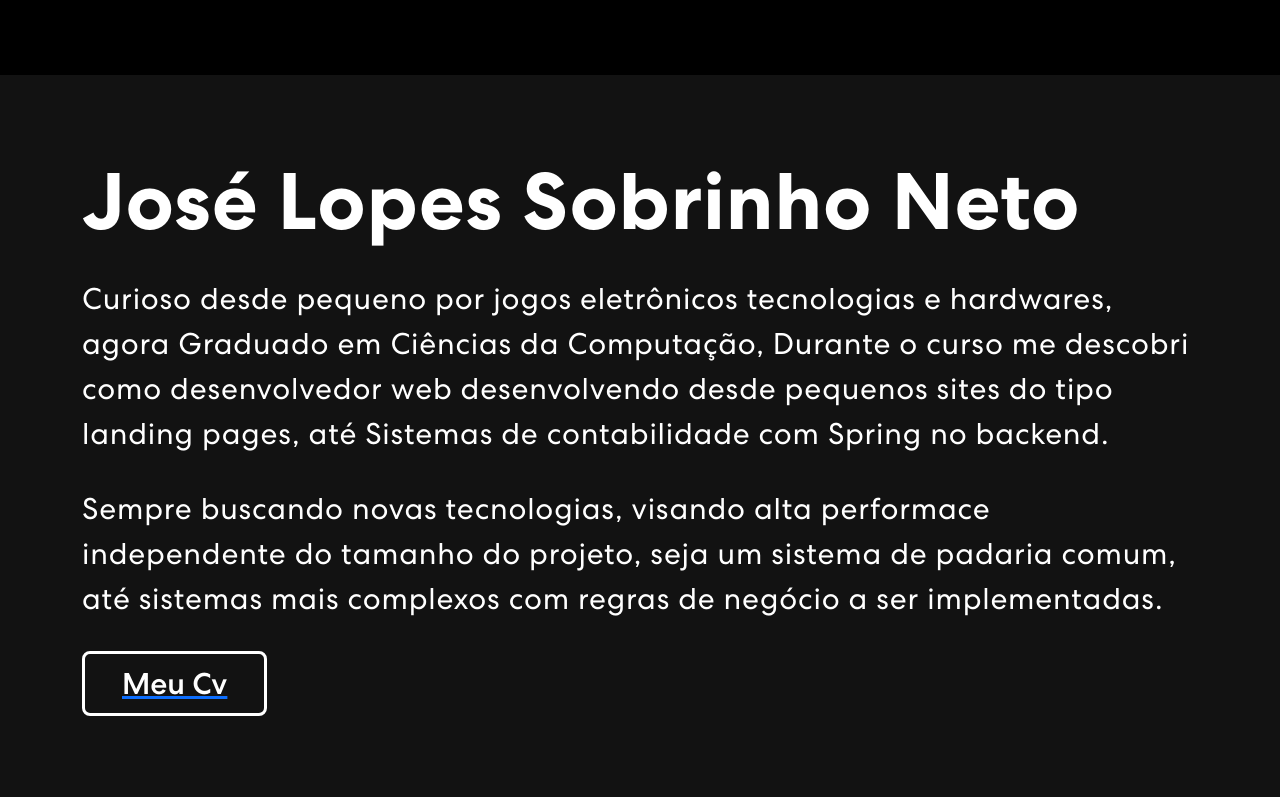
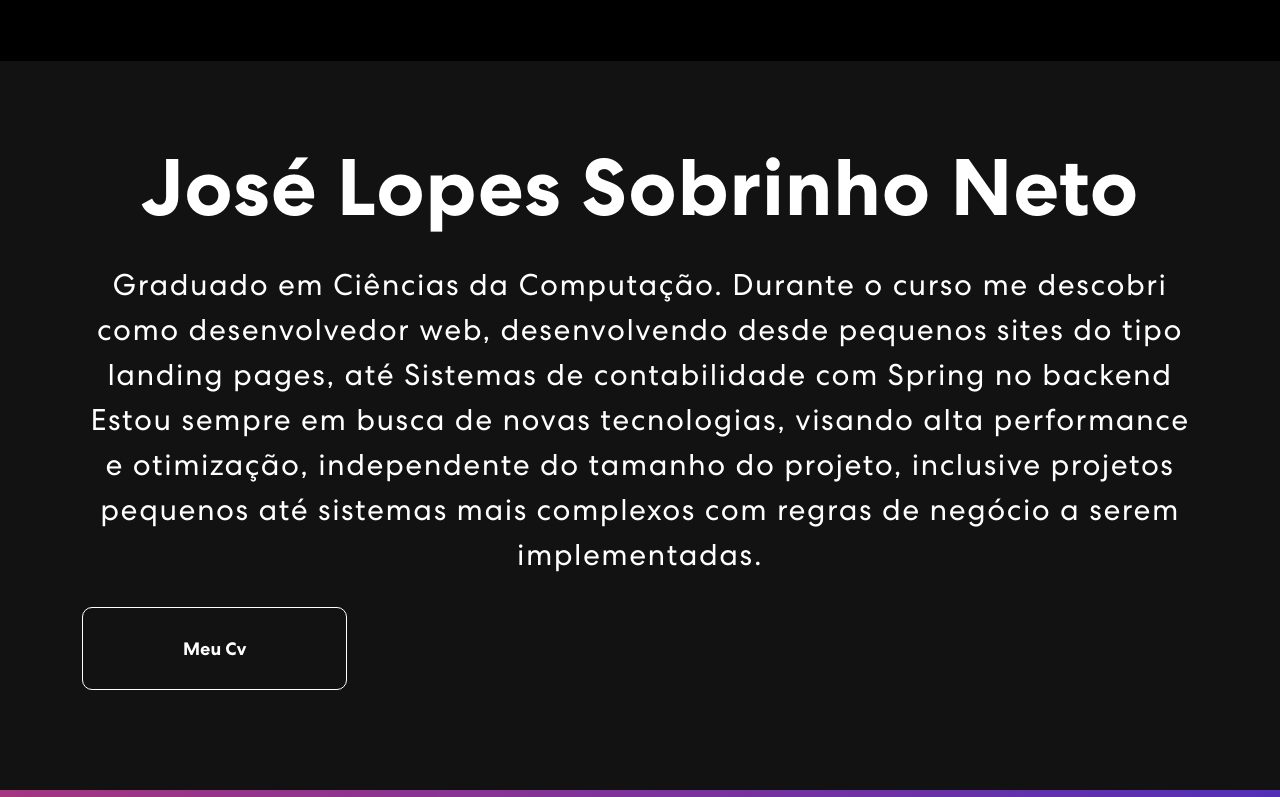
Before and after one commit to JoseNeto09/Portifolio, a React (Create React App) app: page / in a window 1280 px wide. Shown: the part 2000-2797 px from the top of the page. Built offline with nearby package versions, Linux system fonts and the light colour scheme.

Commit message:
alterações no css

```diff
--- a/src/App.css
+++ b/src/App.css
@@ -327,11 +327,11 @@ nav.navbar .navbar-toggler[aria-expanded="true"] .navbar-toggler-icon {
 	font-weight: 700;
 }
 .skill p {
-    color: #B8B8B8;
-    font-size: 18px;
-    letter-spacing: 0.8px;
-    line-height: 1.5em;
-    margin: 14px 0 75px 0;
+  display: grid;
+  color: #ffffff;
+  font-size: 30px;
+  font-weight: 300;
+  text-align: center;
 }
 .skill-slider {
   width: 80%;
@@ -494,6 +494,91 @@ nav.navbar .navbar-toggler[aria-expanded="true"] .navbar-toggler-icon {
   right: 0;
   z-index: -4;
 }
+
+.sobre {
+  padding: 260px 0 100px 0;
+  padding-top: 90px;
+  background-position: top center;
+  background-size: cover;
+  background-repeat: no-repeat;
+}
+.sobre .tagline {
+  font-weight: 600;
+  letter-spacing: 0.8px;
+  padding: 8px 10px;
+  background: linear-gradient(90.21deg, rgba(170, 54, 124, 0.5) -5.91%, rgba(74, 47, 189, 0.5) 111.58%);
+  border: 1px solid rgba(255, 255, 255, 0.5);
+  font-size: 20px;
+  margin-bottom: 16px;
+  display: inline-block;
+}
+.sobre h1 {
+  font-size: 80px;
+  font-weight: 600;
+  letter-spacing: 0.8px;
+  line-height: 0.9;
+  margin-bottom: 39px;
+  text-align: center;
+  display: block;
+
+}
+.sobre p {
+  color: #ffffff;
+  font-size: 30px;
+  font-weight: 300;
+  text-align: center;
+  letter-spacing: 1.5px;
+  line-height: 1.5em;
+  width: 100%;
+  margin-bottom: 10px;
+}
+.sobre button {
+  font-weight: 700;
+  cursor: pointer;
+  color: #ffff;
+  border: 1px solid #ffffff;
+  padding: 29px 100px;
+  font-size: 18px;
+  position: relative;
+  background-color: transparent;
+  transition: 0.4s ease-in-out;
+  border-radius: 10px;
+}
+.sobre a{
+  padding-top: 20px;
+  text-decoration: none;
+}
+
+.sobre button span {
+  z-index: 2;
+}
+.sobre button::before {
+  content: "";
+  border-radius: 10px;
+  width: 0%;
+  height: 100%;
+  position: relative;
+  background-color: #ffff;
+  left: 0;
+  top: 0;
+  z-index: -1;
+  transition: 0.3s ease-in-out;
+}
+
+.sobre button:hover {
+  color: #000;
+  border-radius: 10px;
+}
+.sobre button:hover::before {
+  width: 100%;
+  height: 100%;
+  position: absolute;
+}
+.txt-rotate > .wrap {
+  border-right: 0.05em solid #ffffff;
+}
+
+
 
 .contact {
   background: linear-gradient(90.21deg, #AA367C -5.91%, #4A2FBD 111.58%);
@@ -672,83 +757,3 @@ nav.navbar .navbar-toggler[aria-expanded="true"] .navbar-toggler-icon {
 		padding: 0 150px;
 	}
 }
-.sobre {
-  padding: 260px 0 100px 0;
-  padding-top: 90px;
-  background-position: top center;
-  background-size: cover;
-  background-repeat: no-repeat;
-}
-.sobre .tagline {
-  font-weight: 600;
-  letter-spacing: 0.8px;
-  padding: 8px 10px;
-  background: linear-gradient(90.21deg, rgba(170, 54, 124, 0.5) -5.91%, rgba(74, 47, 189, 0.5) 111.58%);
-  border: 1px solid rgba(255, 255, 255, 0.5);
-  font-size: 20px;
-  margin-bottom: 16px;
-  display: inline-block;
-}
-.sobre h1 {
-  font-size: 80px;
-  font-weight: 600;
-  letter-spacing: 0.8px;
-  line-height: 0.9;
-  margin-bottom: 39px;
-  display: block;
-
-}
-.sobre p {
-  color: #ffffff;
-  font-size: 30px;
-  font-weight: 300;
-  letter-spacing: 0.8px;
-  line-height: 1.5em;
-  width: 100%;
-  margin-bottom: 30px;
-}
-.sobre button {
-  font-weight: 500;
-  display:flex;
-  color: #ffff;
-  border: 3px solid #ffffff;
-  padding: 10px 37px 10px;
-  font-size: 30px;
-  position:relative;
-  background-color: transparent;
-  transition: 0.90s ease-in-out;
-  border-radius: 8px;
-}
-.sobre a{
-  width: 10px;
-  height: 10px;
-  padding-top: 20px;
-}
-.sobre button span {
-  z-index: 2;
-}
-.sobre button::before {
-  content: "";
-  border-radius: 10px;
-  width: 0%;
-  height: 100%;
-  position: relative;
-  background-color: #fff;
-  left: 0;
-  top: 0;
-  z-index: -1;
-  transition: 0.3s ease-in-out;
-
-}
-.sobre button:hover {
-  color: #ffffff;
-  border-radius: 20px;
-}
-.sobre button:hover::before {
-  width: 100%;
-  height: 100%;
-  position: absolute;
-}
-.txt-rotate > .wrap {
-  border-right: 0.05em solid #ffffff;
-}
--- a/src/components/ProjectCard.js
+++ b/src/components/ProjectCard.js
@@ -30,7 +30,7 @@ export const ProjectCard = ({ title, description, imgUrl, link }) => {
           <span>{description}</span>
           <br/>
           <br/>
-          <a className="buttonLInk" href={link}>Saiba Mais.</a>
+          <a target="blank" className="buttonLInk" href={link}>Saiba Mais.</a>
         </div>
       </div>
 
--- a/src/components/Skills.js
+++ b/src/components/Skills.js
@@ -39,7 +39,7 @@ export const Skills = () => {
                 <div className="col-12">
                     <div className="skill-bx wow zoomIn">
                         <h2>Habilidades</h2>
-                        <p>linguagem de marcação e FrameWorks utilizados, em projetos pessoais em formato de portfólio.</p>
+                            <p>linguagem de marcação e FrameWorks utilizados, em projetos pessoais em formato de portfólio.</p>
                         <Carousel responsive={responsive} infinite={true} className="owl-carousel owl-theme skill-slider">
                             <div className="item">
                                 <img src={meter1} alt="Image" />
--- a/src/components/SobreMim.js
+++ b/src/components/SobreMim.js
@@ -7,17 +7,15 @@ export const SobreMim = () =>{
     return(
         <section className="sobre" id="sobre">
             <Container>
-                <Row className="align-items-center">
+                <Row>
                     <Col>
                         <h1>{`José Lopes Sobrinho Neto`}<span className="wrap"></span></h1>
-                        <p>Curioso desde pequeno por jogos eletrônicos tecnologias e hardwares, agora Graduado em Ciências da Computação, Durante o curso me descobri como desenvolvedor web desenvolvendo desde pequenos sites do tipo landing pages, até Sistemas de contabilidade com Spring no backend.</p>
-                        <p>Sempre buscando novas tecnologias, visando alta performace independente do tamanho do projeto, seja um sistema de padaria comum, até sistemas mais complexos com regras de negócio a ser implementadas.</p>
+                        <p>Graduado em Ciências da Computação. Durante o curso me descobri como desenvolvedor web, desenvolvendo desde pequenos sites do tipo landing pages, até Sistemas de contabilidade com Spring no backend
+                        Estou sempre em busca de novas tecnologias, visando alta performance e otimização, independente do tamanho do projeto, inclusive projetos pequenos até sistemas mais complexos com regras de negócio a serem implementadas. </p>
                     </Col>
+                    <a target="blank" href="https://docs.google.com/document/d/1f2mxPxCobAks2mUQhg_FAVvPgBq-iGgSpkiEdlGYa-U/edit?usp=sharing">
+                        <button id="bt" >Meu Cv</button> </a>
                 </Row>
-                <Col>
-                    <a target="blank" href="https://docs.google.com/document/d/1f2mxPxCobAks2mUQhg_FAVvPgBq-iGgSpkiEdlGYa-U/edit?usp=sharing">
-                            <button className = "MeuCv" id="bt" >Meu Cv</button> </a>
-                    </Col>
             </Container>
         </section>
     )
```
